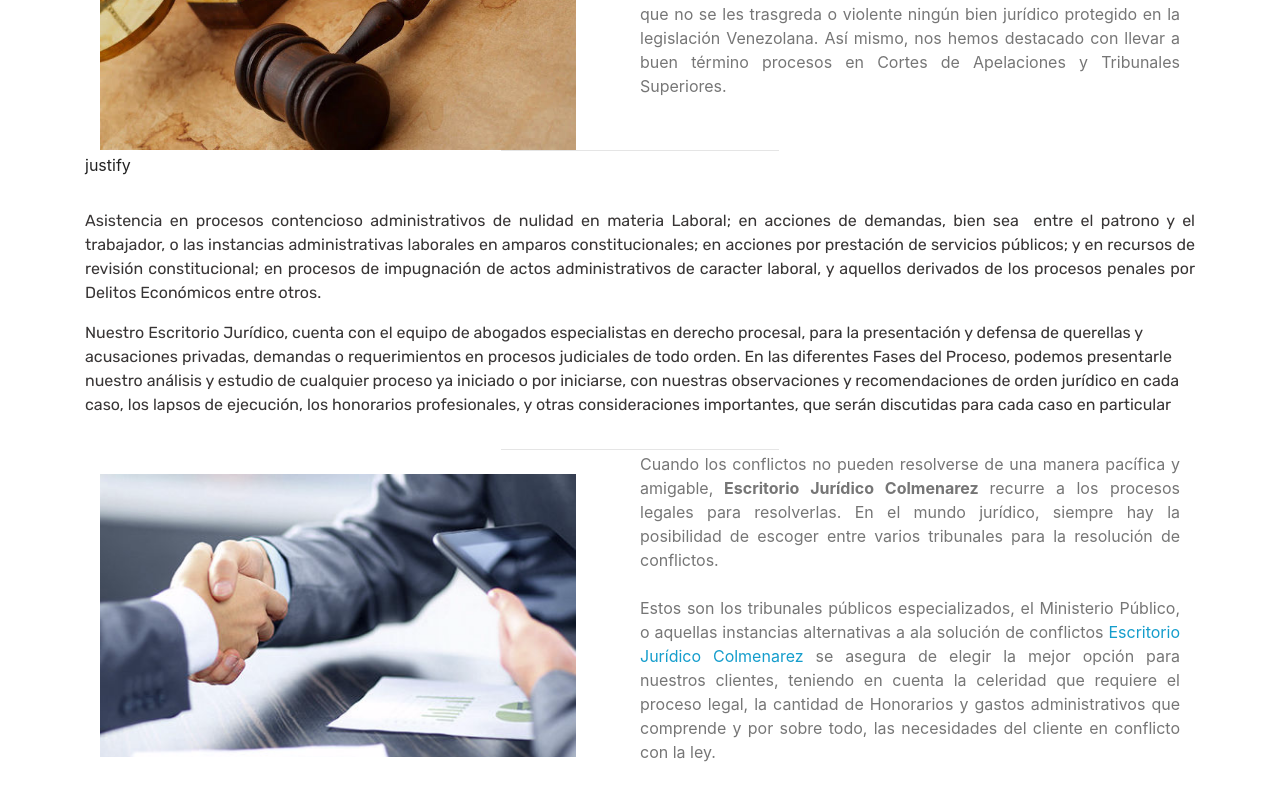
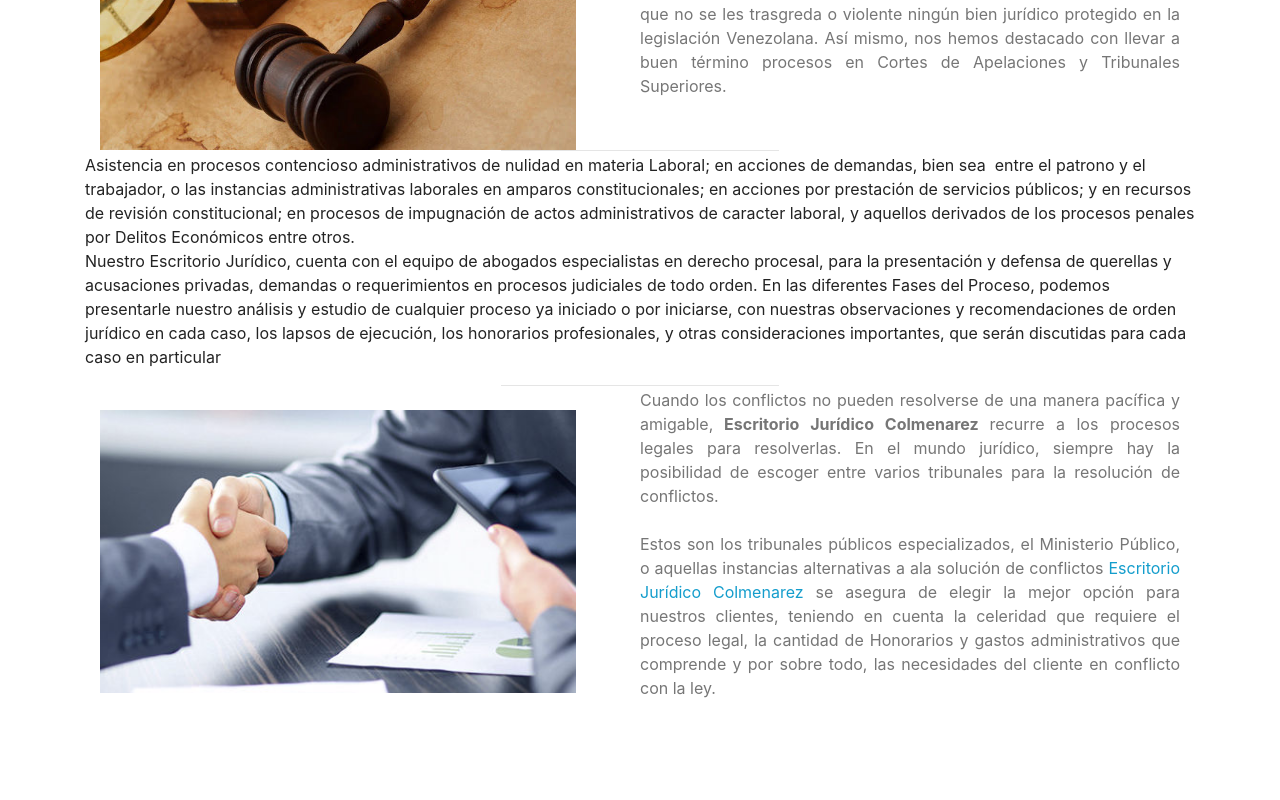
Before and after one commit to estudiojuridicouniversitario/estudiojuridicouniversitario.github.io, a plain HTML site: page Quienes Somos.html in a window 1280 px wide. Shown: the part 1011-1811 px from the top of the page. Drawn offline with Linux system fonts and the light colour scheme; files whose address does not match are found by name.

Commit message:
Update Quienes Somos.html

```diff
--- a/Quienes Somos.html
+++ b/Quienes Somos.html
@@ -123,9 +123,10 @@
 
     <div class="container">
         <div class="inner-container" style="width: 100%;">
-            <hr class="line" style="width: 25%;"> justify            <div class="section-text align-justified mbr-fonts-style display-7"> <p style="text-align: justify;"> Asistencia en procesos contencioso administrativos de nulidad en materia Laboral; en acciones de demandas, bien sea &nbsp;entre el patrono y el trabajador, o las instancias administrativas laborales  en amparos constitucionales; en acciones por prestación de servicios públicos;  y en recursos de revisión constitucional; en procesos de impugnación de actos administrativos de caracter laboral, y aquellos derivados de los procesos penales por Delitos Económicos entre otros.
+            <hr class="line" style="width: 25%;
+                                    <p style="text-align: justify;"> Asistencia en procesos contencioso administrativos de nulidad en materia Laboral; en acciones de demandas, bien sea &nbsp;entre el patrono y el trabajador, o las instancias administrativas laborales  en amparos constitucionales; en acciones por prestación de servicios públicos;  y en recursos de revisión constitucional; en procesos de impugnación de actos administrativos de caracter laboral, y aquellos derivados de los procesos penales por Delitos Económicos entre otros.
 <span style="font-size: 1rem;">&nbsp;&nbsp;</span><div>
-</div><div>Nuestro Escritorio Jurídico, cuenta con el equipo de abogados especialistas en derecho procesal, para la presentación y defensa de querellas y acusaciones privadas, demandas o requerimientos en procesos judiciales de todo orden. En las diferentes Fases del Proceso, podemos presentarle nuestro análisis y estudio de cualquier proceso ya iniciado o por iniciarse, con nuestras observaciones y recomendaciones de orden jurídico en cada caso, los lapsos de ejecución, los honorarios profesionales, y otras consideraciones importantes, que serán discutidas para cada caso en particular</div></div>
+</div><div>Nuestro Escritorio Jurídico, cuenta con el equipo de abogados especialistas en derecho procesal, para la presentación y defensa de querellas y acusaciones privadas, demandas o requerimientos en procesos judiciales de todo orden. En las diferentes Fases del Proceso, podemos presentarle nuestro análisis y estudio de cualquier proceso ya iniciado o por iniciarse, con nuestras observaciones y recomendaciones de orden jurídico en cada caso, los lapsos de ejecución, los honorarios profesionales, y otras consideraciones importantes, que serán discutidas para cada caso en particular</p></div></div>
             <hr class="line" style="width: 25%;">
         </div>
         </div>
```
